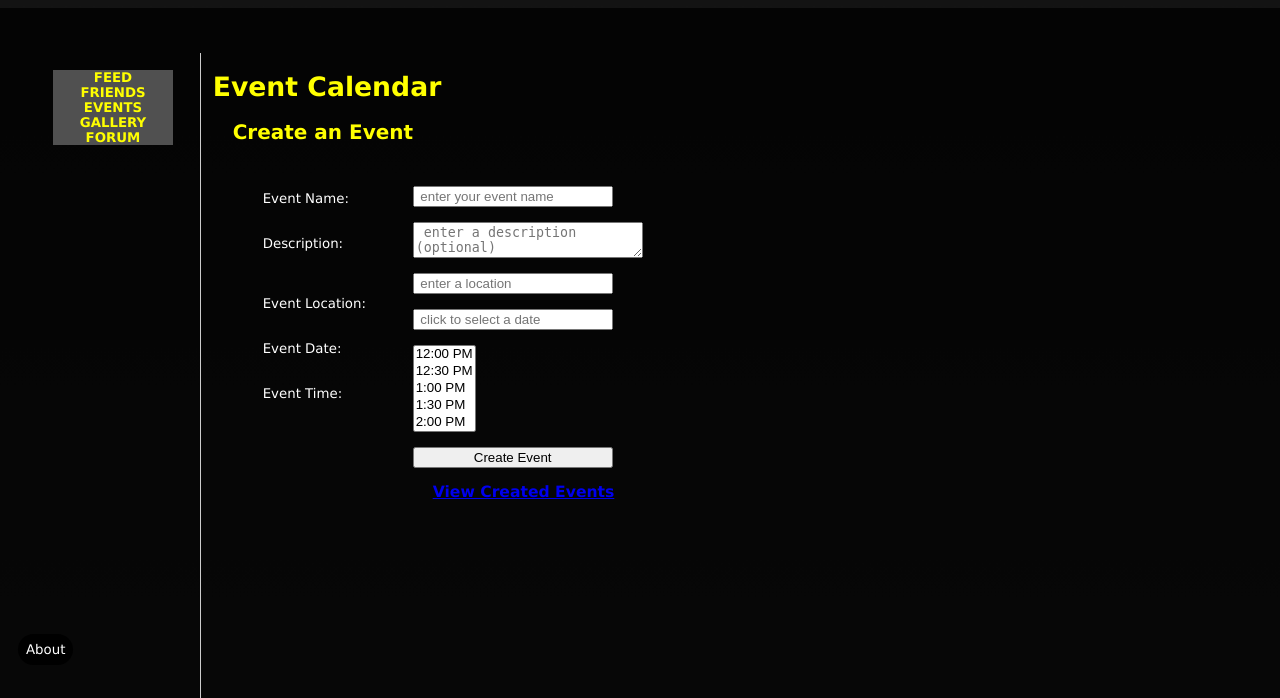
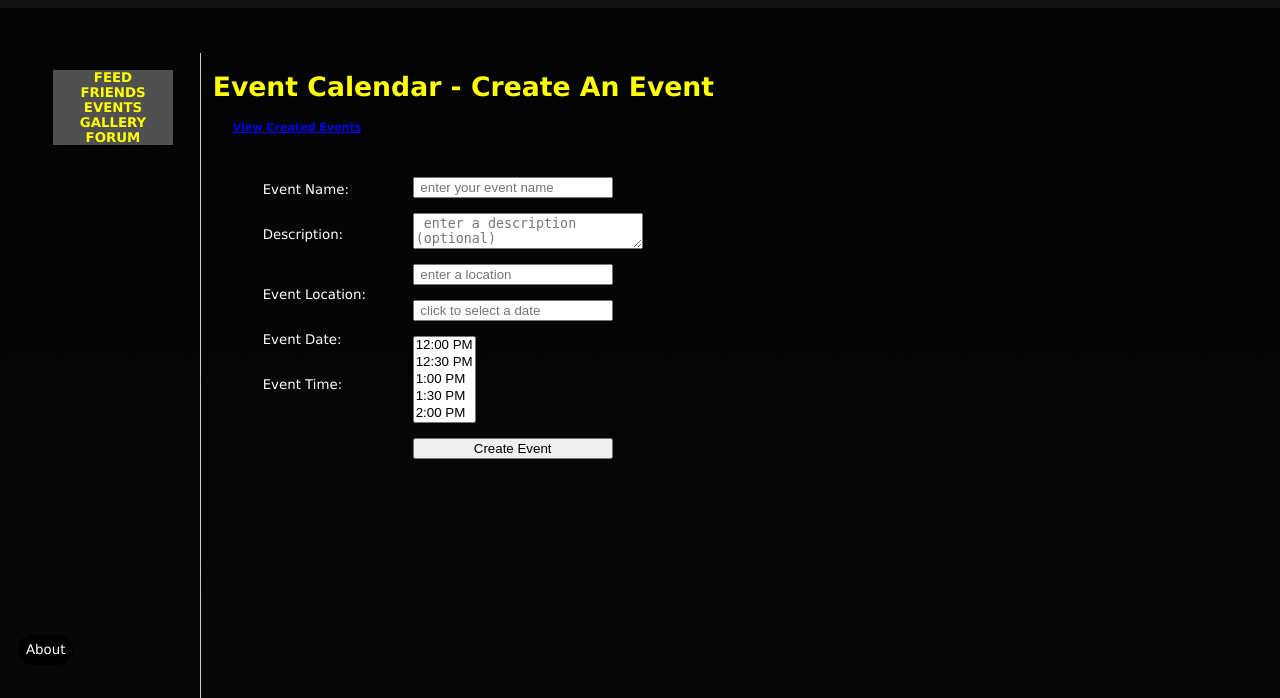
Before and after one commit to woodenToaster/GameFace, a PHP site: page /events.php in a window 1280 px wide. Shown: the part 125-823 px from the top of the page. Run offline with PHP 8.4, Linux system fonts and the light colour scheme; the visitor is signed in with stand-in values (Sample User, id 1); some libraries are stand-ins or nearby versions.

Commit message:
Clean up pages and begin the table layout

```diff
--- a/events.php
+++ b/events.php
@@ -23,9 +23,8 @@
 			<div id="view">
 				<?php include_once('php_includes/sidebar.php'); ?>
 				<div id="content">
-					<h1 style="color: yellow"> Event Calendar </h1>
-
-						<h2 style="color: yellow; padding-left: 20px"> Create an Event </h2>
+					<h1 style="color: yellow"> Event Calendar - Create An Event</h1>
+						<h5 style="color: yellow; padding-left:20px"><a href="calendar.php">View Created Events</a></h5>
 
 						<div id="eventLabel" style="color: white; margin-left: 50px; float:left">
 						</br></br>
@@ -101,7 +100,6 @@
 						</select> </br></br>
 						<input type="submit" value="Create Event">
 
-						<h3 style="color: yellow; padding-left:20px"><a href="calendar.php"> View Created Events </a></h3>
 						</form>
 					</div>
 				</div>
```
Also changed, not shown: calendar.php (+11 -9 lines).
